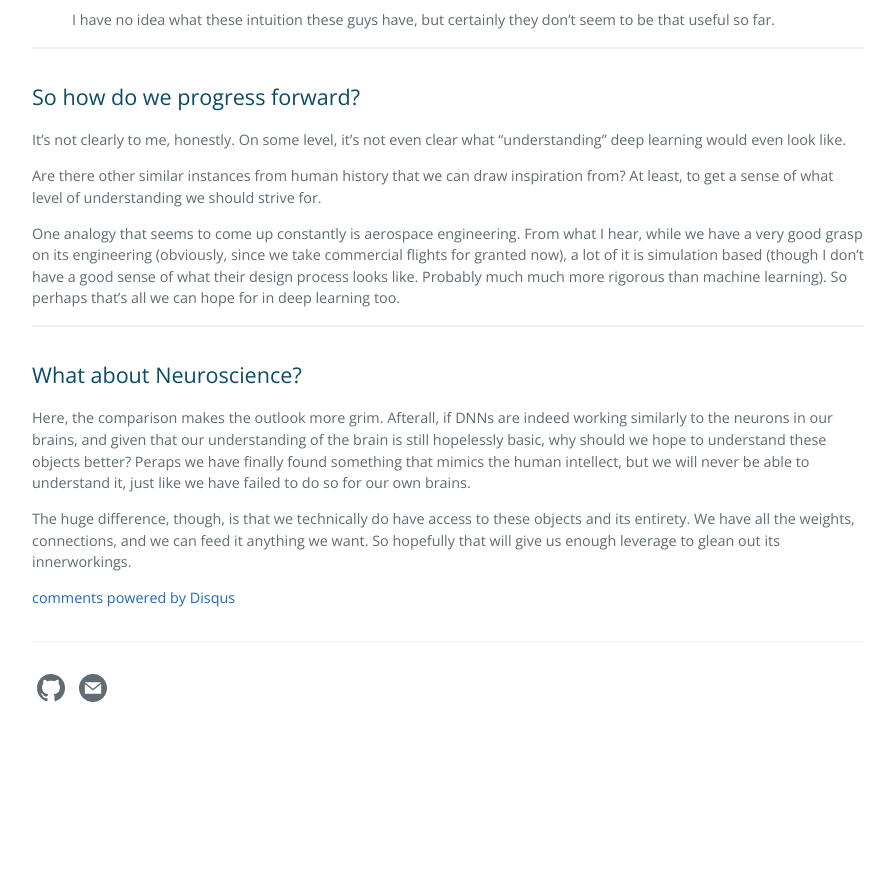
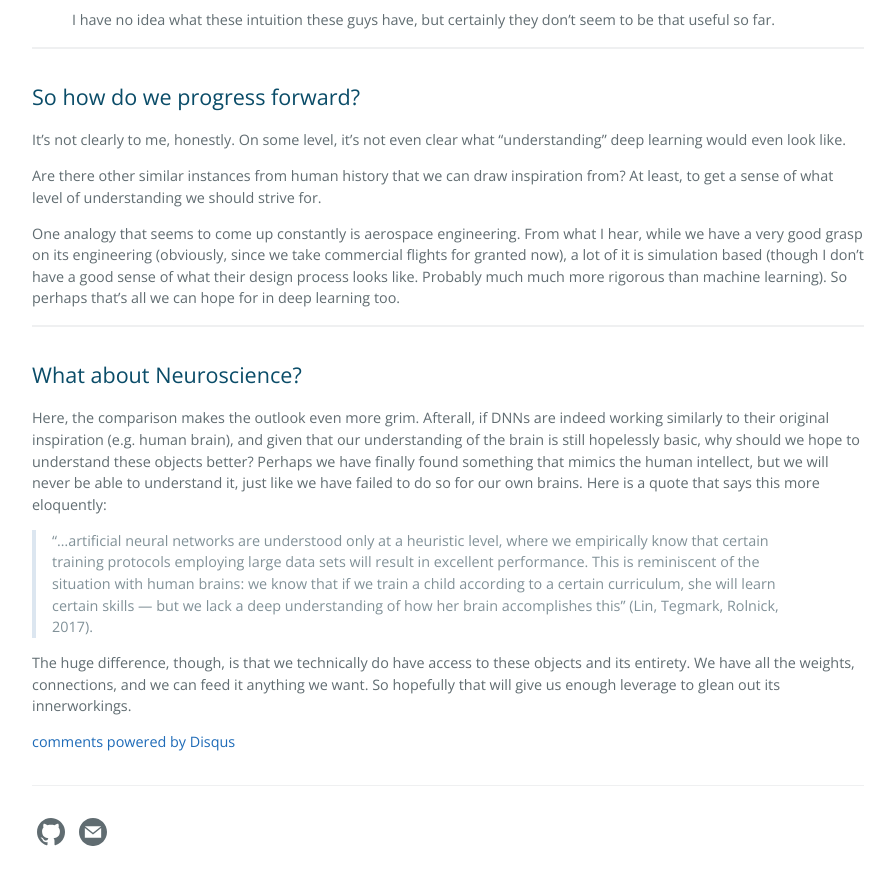
Before and after one commit to sung-max/sung-max.github.io, a Jekyll site: the page built from _posts/2019-09-19-deep-learning-shallow-understanding.markdown, in a window 1280 px wide and 900 px high, scrolled down 1600 px. Shown: the top 885 px of the window, without its empty margins (192-1087 px from the left). Built offline with Jekyll 4.4.1, drawn with Linux system fonts in a browser that asks for light colours; comment, search, counter and statistics services are not loaded; before the commit the page ends 2356 px from its top, so only the background shows below that.

Commit message:
Update 2019-09-19-deep-learning-shallow-understanding.markdown

```diff
--- a/_posts/2019-09-19-deep-learning-shallow-understanding.markdown
+++ b/_posts/2019-09-19-deep-learning-shallow-understanding.markdown
@@ -90,11 +90,15 @@
 
 ## What about Neuroscience?
 
-Here, the comparison makes the outlook more grim.
-Afterall, if DNNs are indeed working similarly to the neurons in our brains, and given that our understanding of
+Here, the comparison makes the outlook even more grim.
+Afterall, if DNNs are indeed working similarly to their original inspiration (e.g. human brain), and given that our understanding of
 the brain is still hopelessly basic, why should we hope to understand these objects better?
-Peraps we have finally found something that mimics the human intellect, but we will never be able to understand it, just like
-we have failed to do so for our own brains.
+Perhaps we have finally found something that mimics the human intellect, but we will never be able to understand it, just like we have failed to do so for our own brains.
+Here is a quote that says this more eloquently:
+> "...artificial neural networks are understood only at a heuristic level, where we empirically know that
+> certain training protocols employing large data sets will result in excellent performance. This is reminiscent of the
+> situation with human brains: we know that if we train a child according to a certain curriculum, she will learn
+> certain skills — but we lack a deep understanding of how her brain accomplishes this" (Lin, Tegmark, Rolnick, 2017).
 
 The huge difference, though, is that we technically do have access to these objects and its entirety.
 We have all the weights, connections, and we can feed it anything we want. So hopefully that will give us enough
```
